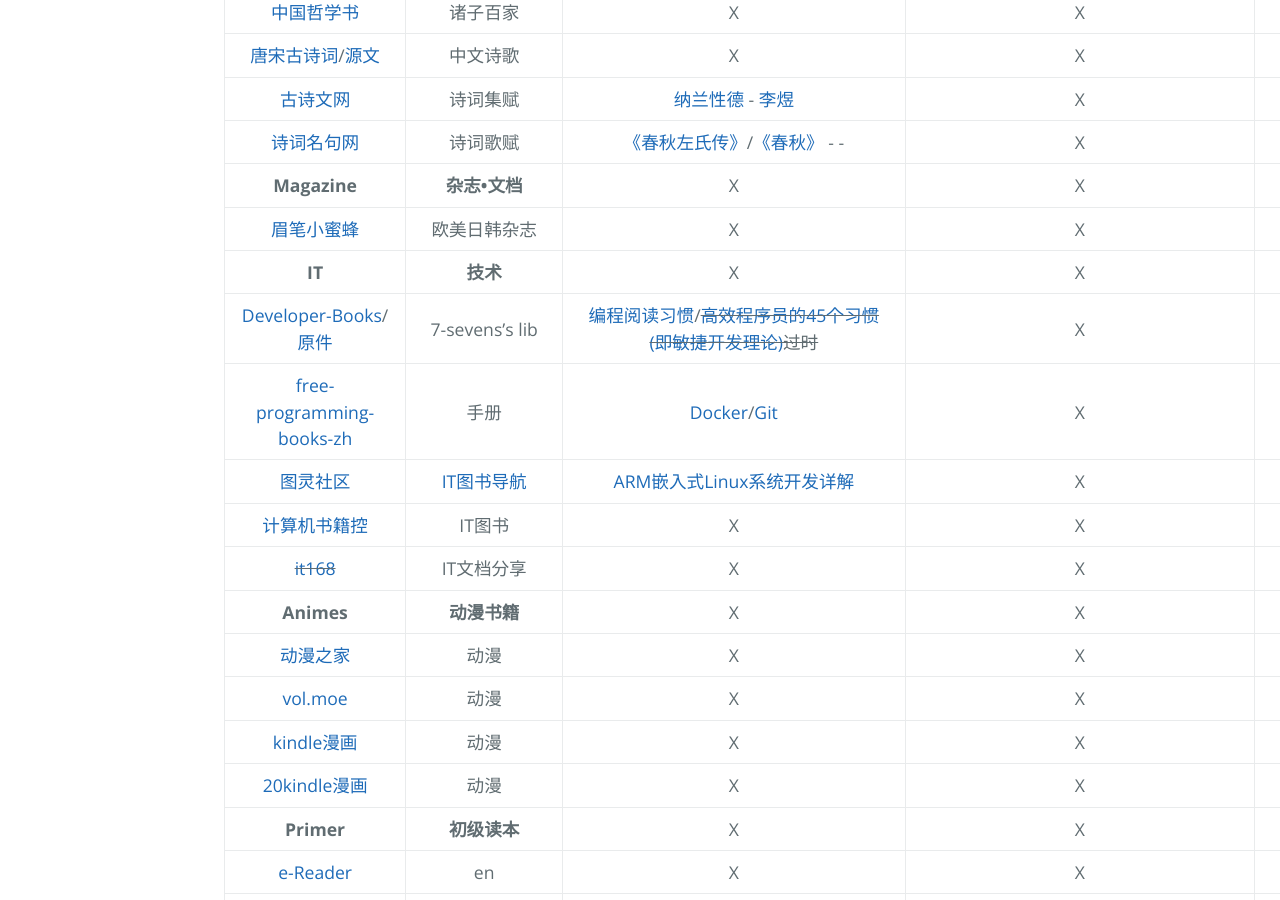
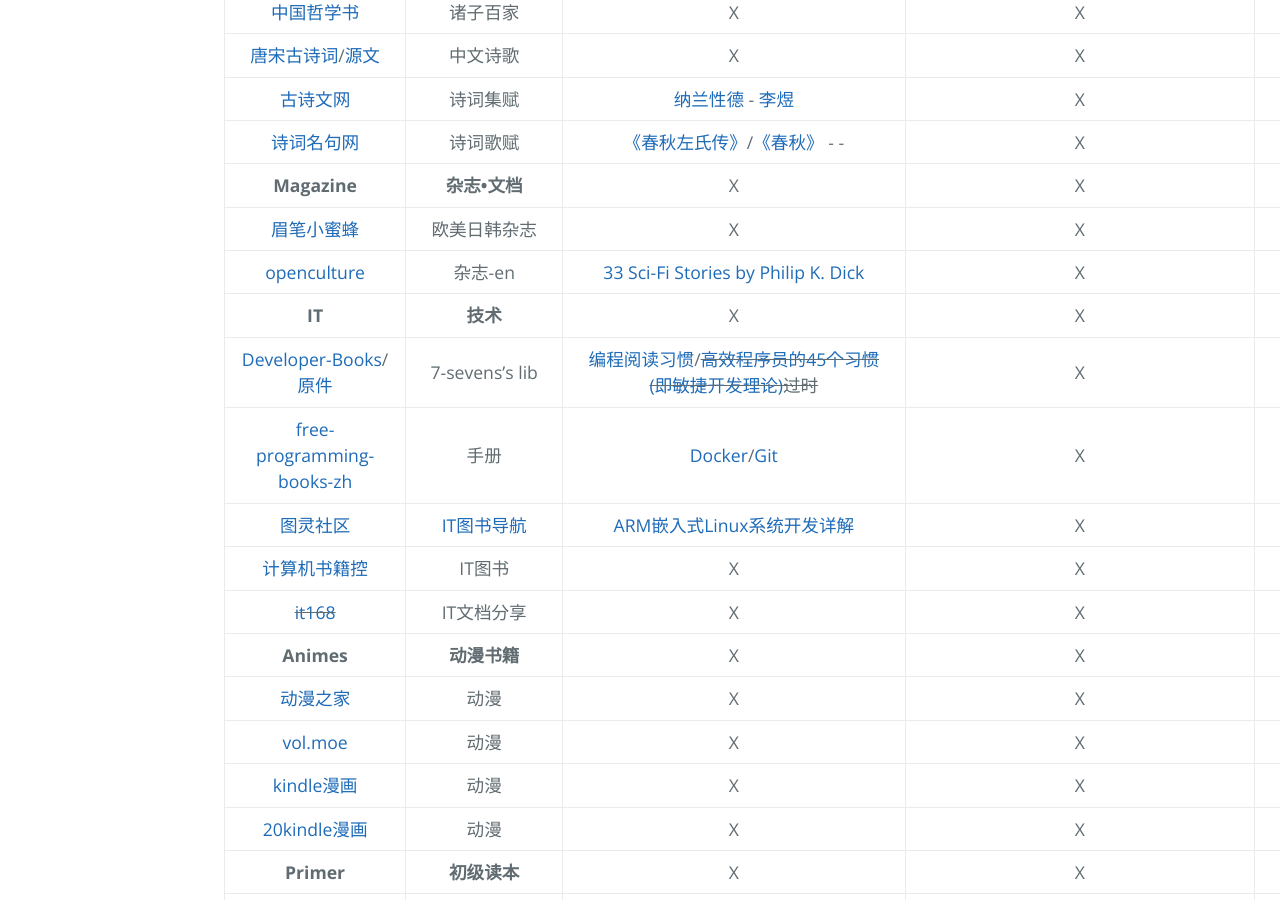
Before and after one commit to AmbroseRen/test, a Jekyll site: the page built from Library/BookSearch.md, in a window 1280 px wide and 900 px high, scrolled down 2127 px. Built offline with Jekyll 4.4.1, drawn with Linux system fonts in a browser that asks for light colours; our own code applies the rules of GitHub Pages for plain Markdown files; the repository's description, which GitHub fills in, is left out.

Commit message:
Update BookSearch.md

```diff
--- a/Library/BookSearch.md
+++ b/Library/BookSearch.md
@@ -54,6 +54,7 @@
 | [诗词名句网](https://www.shicimingju.com/) | 诗词歌赋 | [《春秋左氏传》](https://www.shicimingju.com/book/chunqiuzuozhuan.html)/[《春秋》](https://www.shicimingju.com/book/chunqiu.html) - []() - []() | X | X |
 | __Magazine__ | __杂志•文档__ | X | X | X |
 | [眉笔小蜜蜂](http://mbbee.com/) | 欧美日韩杂志 | X | X | X |
+| [openculture](https://www.openculture.com/) | 杂志-en | [33 Sci-Fi Stories by Philip K. Dick](https://www.openculture.com/2013/03/download_14_great_sci-fi_stories_by_philip_k_dick_as_free_audio_books_and_free_ebooks.html) | X | X |
 | __IT__ | __技术__ | X | X | X |
 | [Developer-Books](https://www.developer1024.com/resource/69.html)/[原件](https://github.com/7-sevens/Developer-Books) | 7-sevens's lib | [编程阅读习惯](https://github.com/7-sevens/Developer-Books/tree/master/Other)/~~[高效程序员的45个习惯(即敏捷开发理论)](https://github.com/7-sevens/Developer-Books/blob/master/Other/%E9%AB%98%E6%95%88%E7%A8%8B%E5%BA%8F%E5%91%98%E7%9A%8445%E4%B8%AA%E4%B9%A0%E6%83%AF.pdf)过时~~ | X | X |
 | [free-programming-books-zh](https://github.com/EbookFoundation/free-programming-books/blob/master/books/free-programming-books-zh.md) | 手册 | [Docker](https://github.com/EbookFoundation/free-programming-books/blob/master/books/free-programming-books-zh.md#user-content-%E6%93%8D%E4%BD%9C%E7%B3%BB%E7%BB%9F)/[Git](https://github.com/EbookFoundation/free-programming-books/blob/master/books/free-programming-books-zh.md#user-content-%E7%89%88%E6%9C%AC%E6%8E%A7%E5%88%B6) | X | X |
```
